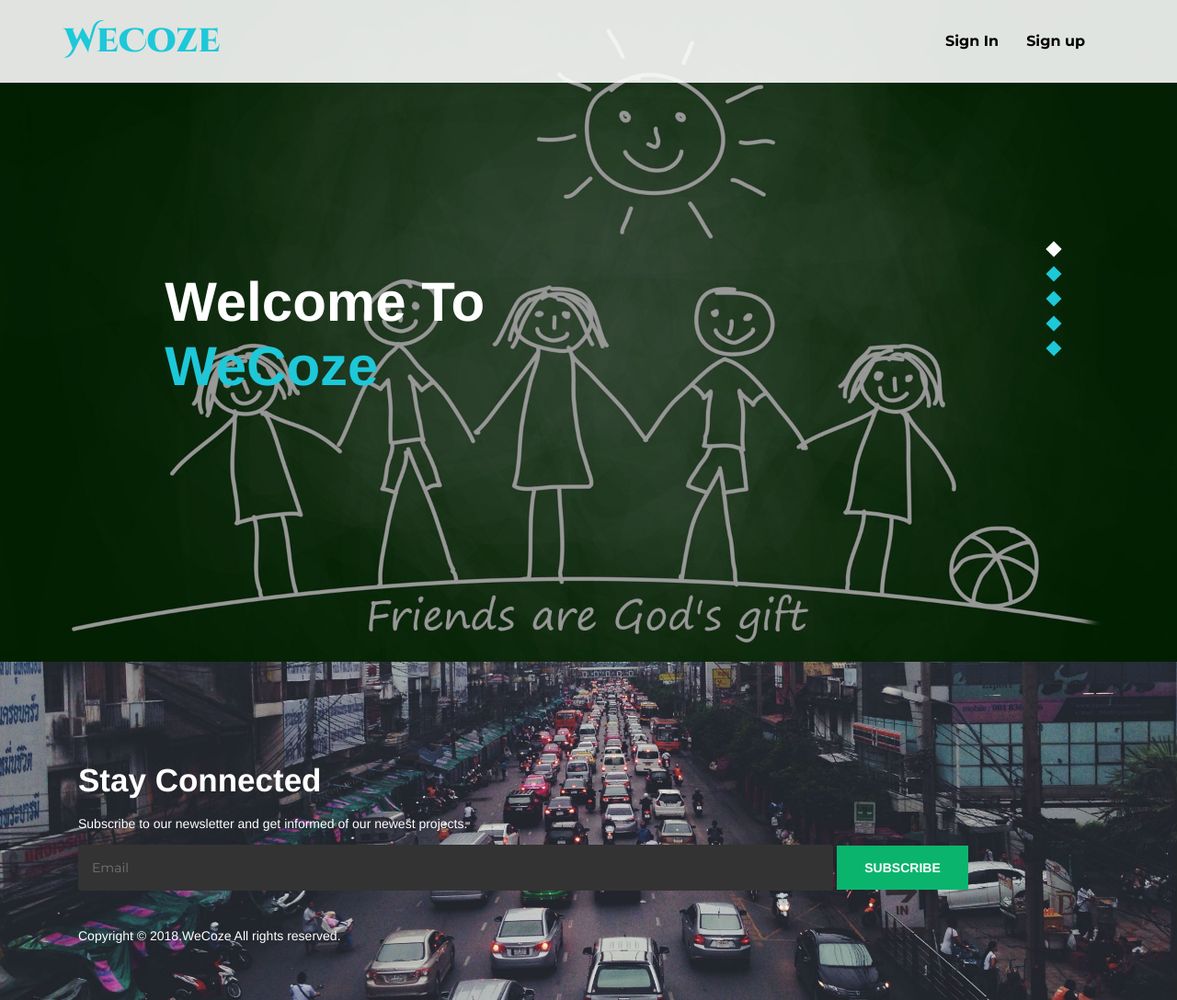
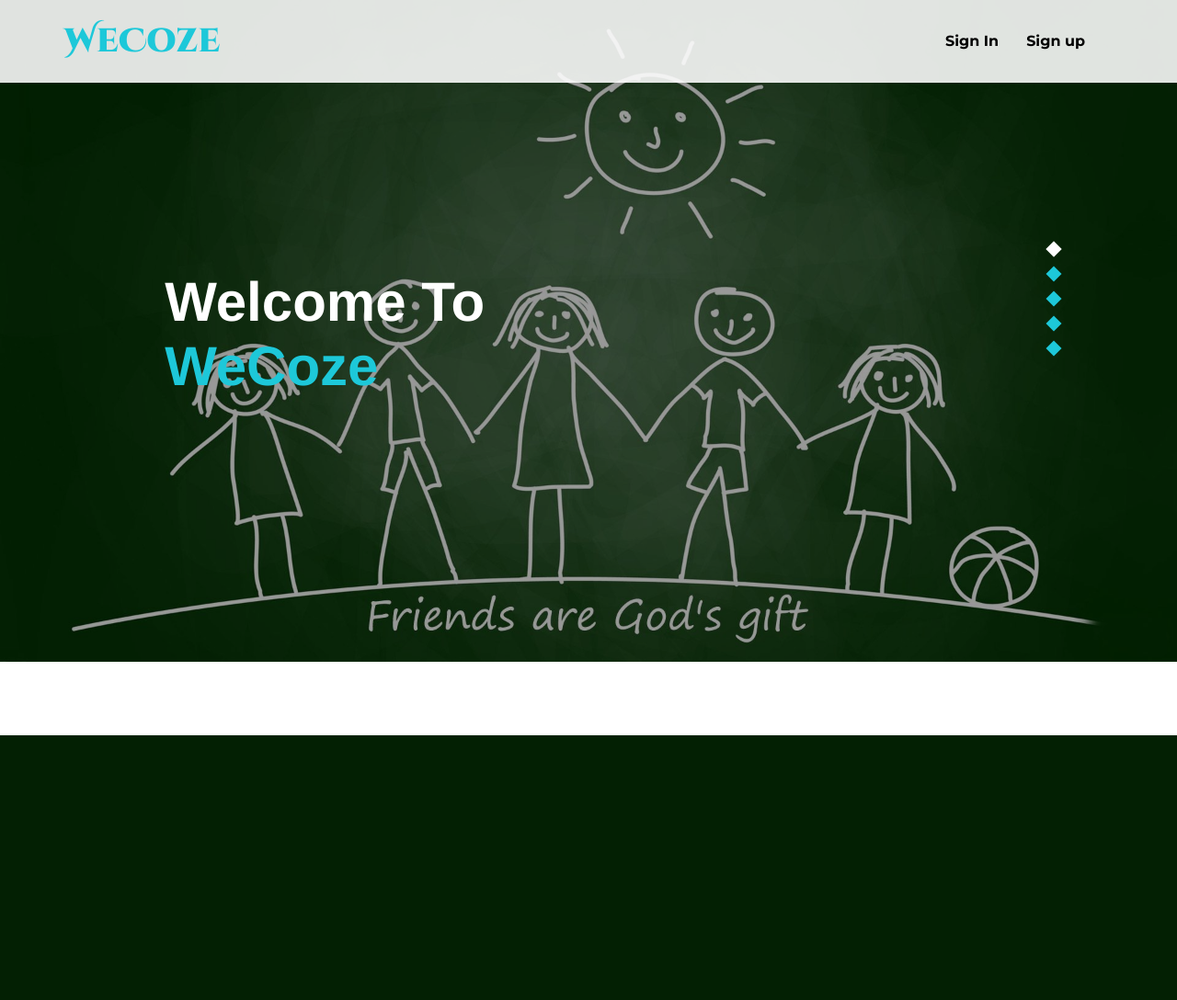
Before and after one commit to OldAAAA/Web_Final, a Django app: page / in a window 1280 px wide. Shown: the whole page at 92% size. After the commit the page ends 800 px from the top, so only its background shows below. Run offline with Django 3.2, Linux system fonts and the light colour scheme; some libraries are stand-ins or nearby versions.

Commit message:
把主页的没有关系的东西删掉了

```diff
--- a/templates/index.html
+++ b/templates/index.html
@@ -103,26 +103,6 @@
 		</div>
 		<!--main content-->
 
-		<!-- Footer -->
-		<div class="footer agileits w3layouts">
-			<div class="container">
-				<div class="col-md-12 col-sm-12 footer-grids agileits w3layouts newsletter wow fadeInUp">
-					<h4>Stay Connected</h4>
-					<p>Subscribe to our newsletter and get informed of our newest projects.</p>
-					<form action="#" method="post">
-						<input type="text" placeholder="Email" name="Email" required="">
-						<input type="submit" value="SUBSCRIBE">
-					</form>
-				</div>
-				<div class="col-md-12 col-sm-12 footer-grids agileits w3layouts copyright wow fadeInUp">
-					<p>Copyright &copy; 2018.WeCoze All rights reserved.</p>
-				</div>
-				<div class="clearfix"></div>
-
-			</div>
-		</div>
-		<!-- //Footer -->
-
 		<script type="text/javascript" src="/static/js/jquery-2.1.4.min.js"  ></script>
 		<script type="text/javascript" src="/static/js/bootstrap.min.js"></script>
 		<script src="/static/js/wow.min.js"></script>
```
Also changed, not shown: db.sqlite3.
